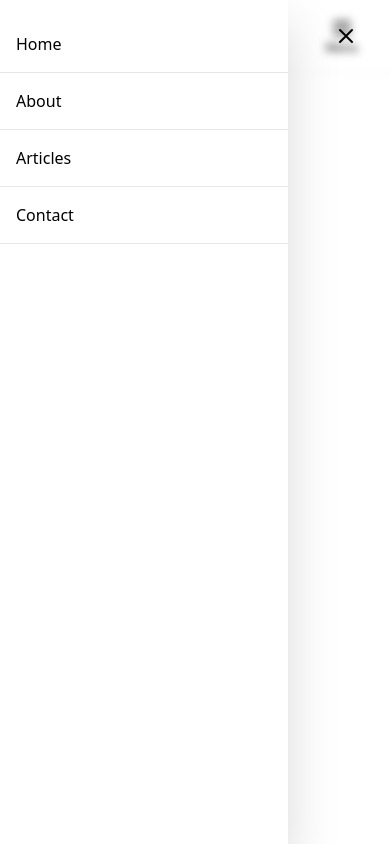
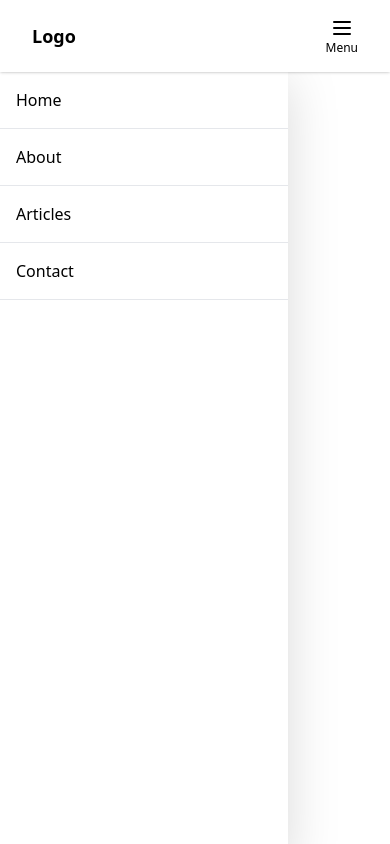
Before and after one commit to skwebs/tailwind-alpine-sidebar, a plain HTML site: page index.html in a window 390 px wide. Both pictures are taken after a click on the button "Menu". Drawn offline with nearby package versions, Linux system fonts and the light colour scheme.

Commit message:
sidebar send behind header

```diff
--- a/index.html
+++ b/index.html
@@ -14,7 +14,7 @@
         display: none !important;
       }
     </style>
-    <header class="flex justify-between items-center bg-white drop-shadow-sm py-4 px-8">
+    <header class="z-10 fixed top-0 w-full flex justify-between items-center bg-white drop-shadow-sm py-4 px-8 shadow">
       <!-- Logo -->
       <a href="/" class="text-lg font-bold">Logo</a>
       <!-- Mobile Menu Toggle -->
@@ -44,9 +44,9 @@
     </header>
 
     <!-- Pop Out Navigation -->
-    <nav id="mobile-navigation" class="fixed inset-0 backdrop-blur-sm z-10" :class="openMenu ? 'visible' : 'invisible' " x-cloak>
+    <nav id="mobile-navigation" class="fixed inset-0 backdrop-blur-sm z-0" :class="openMenu ? 'visible' : 'invisible' " x-cloak>
       <!-- UL Links -->
-      <ul class="absolute top-0 left-0 bottom-0 w-72 py-4 bg-white drop-shadow-2xl z-10 transition-all duration-300" :class="openMenu ? 'translate-x-0' : '-translate-x-full'">
+      <ul class="absolute top-0 left-0 bottom-0 w-72 py-4 mt-14 bg-white drop-shadow-2xl z-0 transition-all duration-300" :class="openMenu ? 'translate-x-0' : '-translate-x-full'">
         <li class="border-b border-inherit">
           <a href="#" class="block p-4 active:bg-blue-100" aria-current="true">Home</a>
         </li>
```
